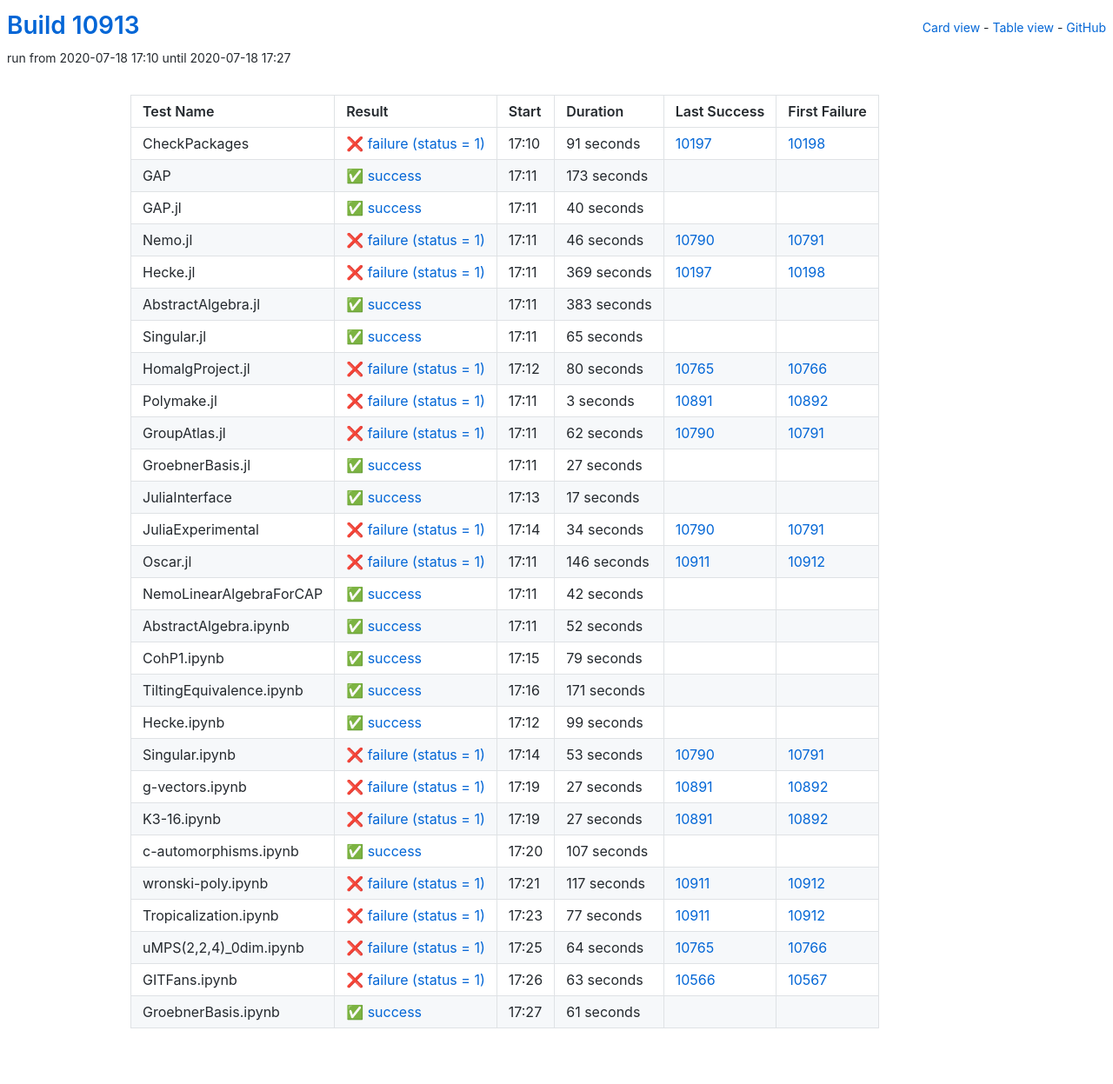
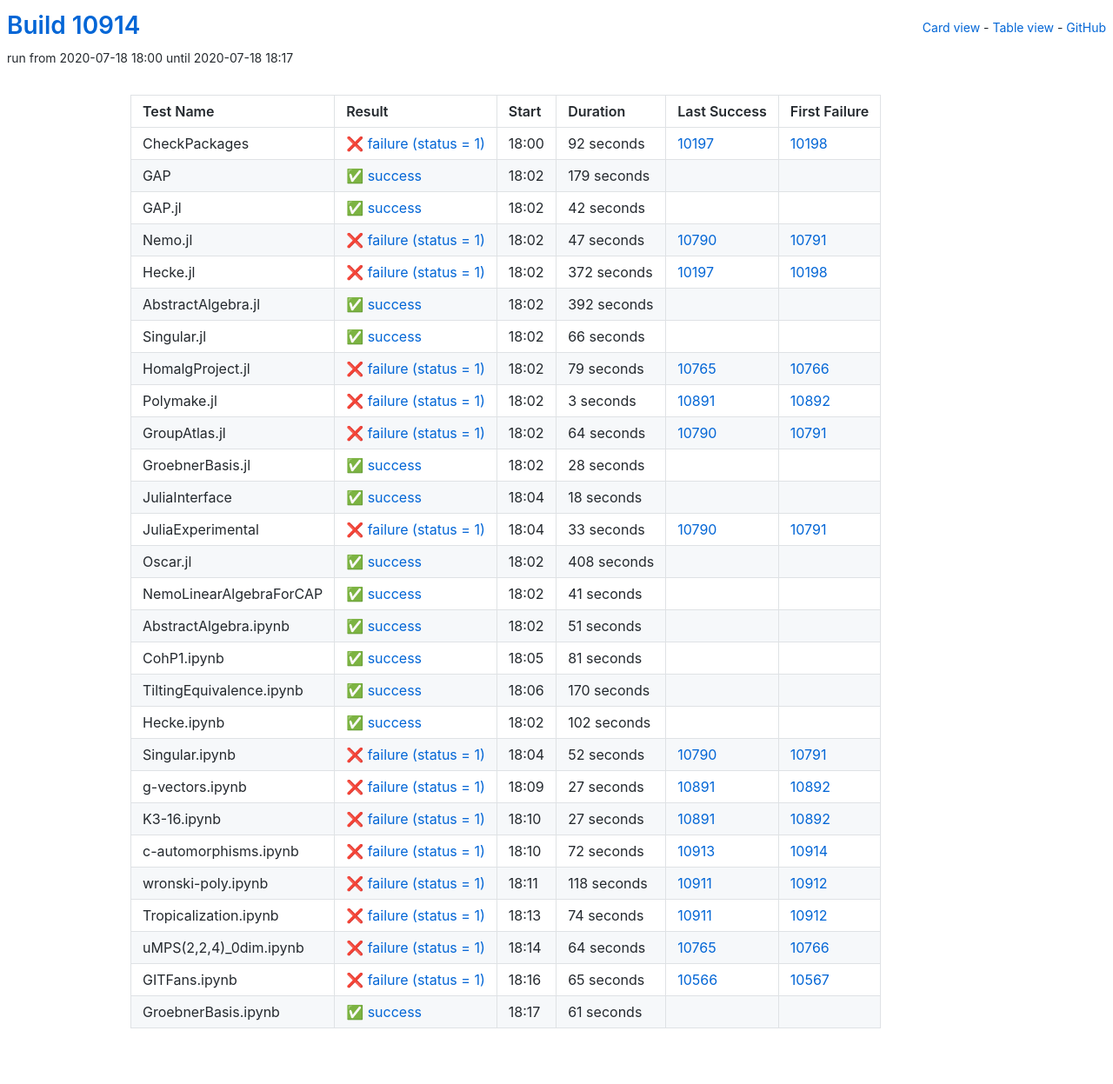
Before and after one commit to oscar-system/oscar-ci-status, a Jekyll site: the page built from table.html, in a window 1280 px wide. Shown: the whole page at 87% size. Built offline with Jekyll 4.4.1, drawn with Linux system fonts in a browser that asks for light colours.

Commit message:
Build #10914

```diff
--- a/_data/ci.yml
+++ b/_data/ci.yml
@@ -1,6 +1,6 @@
 ---
-build: 10913
-build_url: https://oscarci.mathematik.uni-kl.de/job/oscar/10913/
+build: 10914
+build_url: https://oscarci.mathematik.uni-kl.de/job/oscar/10914/
 job: oscar
 organization: oscar-system
 repo: oscar-ci-status
@@ -8,104 +8,104 @@
 tests:
 - name: CheckPackages
   id: checkpackages
-  log: https://oscarci.mathematik.uni-kl.de/job/oscar/10913/artifact/logs/build-10913/CheckPackages.log
-  start: 2020-07-18 17:10
+  log: https://oscarci.mathematik.uni-kl.de/job/oscar/10914/artifact/logs/build-10914/CheckPackages.log
+  start: 2020-07-18 18:00
   success: false
   exitcode: 1
   status: failure
-  duration: 91
+  duration: 92
   last_success: 10197
   last_success_url: https://oscarci.mathematik.uni-kl.de/job/oscar/10197/
   first_failure: 10198
   first_failure_url: https://oscarci.mathematik.uni-kl.de/job/oscar/10198/
 - name: GAP
   id: gap
-  log: https://oscarci.mathematik.uni-kl.de/job/oscar/10913/artifact/logs/build-10913/GAP.log
-  start: 2020-07-18 17:11
+  log: https://oscarci.mathematik.uni-kl.de/job/oscar/10914/artifact/logs/build-10914/GAP.log
+  start: 2020-07-18 18:02
   success: true
   exitcode: 0
   status: success
-  duration: 173
+  duration: 179
   last_success: false
   last_success_url:
   first_failure: false
   first_failure_url:
 - name: GAP.jl
   id: gap-jl
-  log: https://oscarci.mathematik.uni-kl.de/job/oscar/10913/artifact/logs/build-10913/GAP.jl.log
-  start: 2020-07-18 17:11
+  log: https://oscarci.mathematik.uni-kl.de/job/oscar/10914/artifact/logs/build-10914/GAP.jl.log
+  start: 2020-07-18 18:02
   success: true
   exitcode: 0
   status: success
-  duration: 40
+  duration: 42
   last_success: false
   last_success_url:
   first_failure: false
   first_failure_url:
 - name: Nemo.jl
   id: nemo-jl
-  log: https://oscarci.mathematik.uni-kl.de/job/oscar/10913/artifact/logs/build-10913/Nemo.jl.log
-  start: 2020-07-18 17:11
+  log: https://oscarci.mathematik.uni-kl.de/job/oscar/10914/artifact/logs/build-10914/Nemo.jl.log
+  start: 2020-07-18 18:02
   success: false
   exitcode: 1
   status: failure
-  duration: 46
+  duration: 47
   last_success: 10790
   last_success_url: https://oscarci.mathematik.uni-kl.de/job/oscar/10790/
   first_failure: 10791
   first_failure_url: https://oscarci.mathematik.uni-kl.de/job/oscar/10791/
 - name: Hecke.jl
   id: hecke-jl
-  log: https://oscarci.mathematik.uni-kl.de/job/oscar/10913/artifact/logs/build-10913/Hecke.jl.log
-  start: 2020-07-18 17:11
+  log: https://oscarci.mathematik.uni-kl.de/job/oscar/10914/artifact/logs/build-10914/Hecke.jl.log
+  start: 2020-07-18 18:02
   success: false
   exitcode: 1
   status: failure
-  duration: 369
+  duration: 372
   last_success: 10197
   last_success_url: https://oscarci.mathematik.uni-kl.de/job/oscar/10197/
   first_failure: 10198
   first_failure_url: https://oscarci.mathematik.uni-kl.de/job/oscar/10198/
 - name: AbstractAlgebra.jl
   id: abstractalgebra-jl
-  log: https://oscarci.mathematik.uni-kl.de/job/oscar/10913/artifact/logs/build-10913/AbstractAlgebra.jl.log
-  start: 2020-07-18 17:11
+  log: https://oscarci.mathematik.uni-kl.de/job/oscar/10914/artifact/logs/build-10914/AbstractAlgebra.jl.log
+  start: 2020-07-18 18:02
   success: true
   exitcode: 0
   status: success
-  duration: 383
+  duration: 392
   last_success: false
   last_success_url:
   first_failure: false
   first_failure_url:
 - name: Singular.jl
   id: singular-jl
-  log: https://oscarci.mathematik.uni-kl.de/job/oscar/10913/artifact/logs/build-10913/Singular.jl.log
-  start: 2020-07-18 17:11
+  log: https://oscarci.mathematik.uni-kl.de/job/oscar/10914/artifact/logs/build-10914/Singular.jl.log
+  start: 2020-07-18 18:02
   success: true
   exitcode: 0
   status: success
-  duration: 65
+  duration: 66
   last_success: false
   last_success_url:
   first_failure: false
   first_failure_url:
 - name: HomalgProject.jl
   id: homalgproject-jl
-  log: https://oscarci.mathematik.uni-kl.de/job/oscar/10913/artifact/logs/build-10913/HomalgProject.jl.log
-  start: 2020-07-18 17:12
+  log: https://oscarci.mathematik.uni-kl.de/job/oscar/10914/artifact/logs/build-10914/HomalgProject.jl.log
+  start: 2020-07-18 18:02
   success: false
   exitcode: 1
   status: failure
-  duration: 80
+  duration: 79
   last_success: 10765
   last_success_url: https://oscarci.mathematik.uni-kl.de/job/oscar/10765/
   first_failure: 10766
   first_failure_url: https://oscarci.mathematik.uni-kl.de/job/oscar/10766/
 - name: Polymake.jl
   id: polymake-jl
-  log: https://oscarci.mathematik.uni-kl.de/job/oscar/10913/artifact/logs/build-10913/Polymake.jl.log
-  start: 2020-07-18 17:11
+  log: https://oscarci.mathematik.uni-kl.de/job/oscar/10914/artifact/logs/build-10914/Polymake.jl.log
+  start: 2020-07-18 18:02
   success: false
   exitcode: 1
   status: failure
@@ -116,140 +116,140 @@
   first_failure_url: https://oscarci.mathematik.uni-kl.de/job/oscar/10892/
 - name: GroupAtlas.jl
   id: groupatlas-jl
-  log: https://oscarci.mathematik.uni-kl.de/job/oscar/10913/artifact/logs/build-10913/GroupAtlas.jl.log
-  start: 2020-07-18 17:11
+  log: https://oscarci.mathematik.uni-kl.de/job/oscar/10914/artifact/logs/build-10914/GroupAtlas.jl.log
+  start: 2020-07-18 18:02
   success: false
   exitcode: 1
   status: failure
-  duration: 62
+  duration: 64
   last_success: 10790
   last_success_url: https://oscarci.mathematik.uni-kl.de/job/oscar/10790/
   first_failure: 10791
   first_failure_url: https://oscarci.mathematik.uni-kl.de/job/oscar/10791/
 - name: GroebnerBasis.jl
   id: groebnerbasis-jl
-  log: https://oscarci.mathematik.uni-kl.de/job/oscar/10913/artifact/logs/build-10913/GroebnerBasis.jl.log
-  start: 2020-07-18 17:11
+  log: https://oscarci.mathematik.uni-kl.de/job/oscar/10914/artifact/logs/build-10914/GroebnerBasis.jl.log
+  start: 2020-07-18 18:02
   success: true
   exitcode: 0
   status: success
-  duration: 27
+  duration: 28
   last_success: false
   last_success_url:
   first_failure: false
   first_failure_url:
 - name: JuliaInterface
   id: juliainterface
-  log: https://oscarci.mathematik.uni-kl.de/job/oscar/10913/artifact/logs/build-10913/JuliaInterface.log
-  start: 2020-07-18 17:13
+  log: https://oscarci.mathematik.uni-kl.de/job/oscar/10914/artifact/logs/build-10914/JuliaInterface.log
+  start: 2020-07-18 18:04
   success: true
   exitcode: 0
   status: success
-  duration: 17
+  duration: 18
   last_success: false
   last_success_url:
   first_failure: false
   first_failure_url:
 - name: JuliaExperimental
   id: juliaexperimental
-  log: https://oscarci.mathematik.uni-kl.de/job/oscar/10913/artifact/logs/build-10913/JuliaExperimental.log
-  start: 2020-07-18 17:14
+  log: https://oscarci.mathematik.uni-kl.de/job/oscar/10914/artifact/logs/build-10914/JuliaExperimental.log
+  start: 2020-07-18 18:04
   success: false
   exitcode: 1
   status: failure
-  duration: 34
+  duration: 33
   last_success: 10790
   last_success_url: https://oscarci.mathematik.uni-kl.de/job/oscar/10790/
   first_failure: 10791
   first_failure_url: https://oscarci.mathematik.uni-kl.de/job/oscar/10791/
 - name: Oscar.jl
   id: oscar-jl
-  log: https://oscarci.mathematik.uni-kl.de/job/oscar/10913/artifact/logs/build-10913/Oscar.jl.log
-  start: 2020-07-18 17:11
-  success: false
-  exitcode: 1
-  status: failure
-  duration: 146
-  last_success: 10911
-  last_success_url: https://oscarci.mathematik.uni-kl.de/job/oscar/10911/
-  first_failure: 10912
-  first_failure_url: https://oscarci.mathematik.uni-kl.de/job/oscar/10912/
-- name: NemoLinearAlgebraForCAP
-  id: nemolinearalgebraforcap
-  log: https://oscarci.mathematik.uni-kl.de/job/oscar/10913/artifact/logs/build-10913/NemoLinearAlgebraForCAP.log
-  start: 2020-07-18 17:11
+  log: https://oscarci.mathematik.uni-kl.de/job/oscar/10914/artifact/logs/build-10914/Oscar.jl.log
+  start: 2020-07-18 18:02
   success: true
   exitcode: 0
   status: success
-  duration: 42
+  duration: 408
+  last_success: false
+  last_success_url:
+  first_failure: false
+  first_failure_url:
+- name: NemoLinearAlgebraForCAP
+  id: nemolinearalgebraforcap
+  log: https://oscarci.mathematik.uni-kl.de/job/oscar/10914/artifact/logs/build-10914/NemoLinearAlgebraForCAP.log
+  start: 2020-07-18 18:02
+  success: true
+  exitcode: 0
+  status: success
+  duration: 41
   last_success: false
   last_success_url:
   first_failure: false
   first_failure_url:
 - name: AbstractAlgebra.ipynb
   id: abstractalgebra-ipynb
-  log: https://oscarci.mathematik.uni-kl.de/job/oscar/10913/artifact/logs/build-10913/AbstractAlgebra.ipynb.log
-  start: 2020-07-18 17:11
+  log: https://oscarci.mathematik.uni-kl.de/job/oscar/10914/artifact/logs/build-10914/AbstractAlgebra.ipynb.log
+  start: 2020-07-18 18:02
   success: true
   exitcode: 0
   status: success
-  duration: 52
+  duration: 51
   last_success: false
   last_success_url:
   first_failure: false
   first_failure_url:
 - name: CohP1.ipynb
   id: cohp1-ipynb
-  log: https://oscarci.mathematik.uni-kl.de/job/oscar/10913/artifact/logs/build-10913/CohP1.ipynb.log
-  start: 2020-07-18 17:15
+  log: https://oscarci.mathematik.uni-kl.de/job/oscar/10914/artifact/logs/build-10914/CohP1.ipynb.log
+  start: 2020-07-18 18:05
   success: true
   exitcode: 0
   status: success
-  duration: 79
+  duration: 81
   last_success: false
   last_success_url:
   first_failure: false
   first_failure_url:
 - name: TiltingEquivalence.ipynb
   id: tiltingequivalence-ipynb
-  log: https://oscarci.mathematik.uni-kl.de/job/oscar/10913/artifact/logs/build-10913/TiltingEquivalence.ipynb.log
-  start: 2020-07-18 17:16
+  log: https://oscarci.mathematik.uni-kl.de/job/oscar/10914/artifact/logs/build-10914/TiltingEquivalence.ipynb.log
+  start: 2020-07-18 18:06
   success: true
   exitcode: 0
   status: success
-  duration: 171
+  duration: 170
   last_success: false
   last_success_url:
   first_failure: false
   first_failure_url:
 - name: Hecke.ipynb
   id: hecke-ipynb
-  log: https://oscarci.mathematik.uni-kl.de/job/oscar/10913/artifact/logs/build-10913/Hecke.ipynb.log
-  start: 2020-07-18 17:12
+  log: https://oscarci.mathematik.uni-kl.de/job/oscar/10914/artifact/logs/build-10914/Hecke.ipynb.log
+  start: 2020-07-18 18:02
   success: true
   exitcode: 0
   status: success
-  duration: 99
+  duration: 102
   last_success: false
   last_success_url:
   first_failure: false
   first_failure_url:
 - name: Singular.ipynb
   id: singular-ipynb
-  log: https://oscarci.mathematik.uni-kl.de/job/oscar/10913/artifact/logs/build-10913/Singular.ipynb.log
-  start: 2020-07-18 17:14
+  log: https://oscarci.mathematik.uni-kl.de/job/oscar/10914/artifact/logs/build-10914/Singular.ipynb.log
+  start: 2020-07-18 18:04
   success: false
   exitcode: 1
   status: failure
-  duration: 53
+  duration: 52
   last_success: 10790
   last_success_url: https://oscarci.mathematik.uni-kl.de/job/oscar/10790/
   first_failure: 10791
   first_failure_url: https://oscarci.mathematik.uni-kl.de/job/oscar/10791/
 - name: g-vectors.ipynb
   id: g-vectors-ipynb
-  log: https://oscarci.mathematik.uni-kl.de/job/oscar/10913/artifact/logs/build-10913/g-vectors.ipynb.log
-  start: 2020-07-18 17:19
+  log: https://oscarci.mathematik.uni-kl.de/job/oscar/10914/artifact/logs/build-10914/g-vectors.ipynb.log
+  start: 2020-07-18 18:09
   success: false
   exitcode: 1
   status: failure
@@ -260,8 +260,8 @@
   first_failure_url: https://oscarci.mathematik.uni-kl.de/job/oscar/10892/
 - name: K3-16.ipynb
   id: k3-16-ipynb
-  log: https://oscarci.mathematik.uni-kl.de/job/oscar/10913/artifact/logs/build-10913/K3-16.ipynb.log
-  start: 2020-07-18 17:19
+  log: https://oscarci.mathematik.uni-kl.de/job/oscar/10914/artifact/logs/build-10914/K3-16.ipynb.log
+  start: 2020-07-18 18:10
   success: false
   exitcode: 1
   status: failure
@@ -272,44 +272,44 @@
   first_failure_url: https://oscarci.mathematik.uni-kl.de/job/oscar/10892/
 - name: c-automorphisms.ipynb
   id: c-automorphisms-ipynb
-  log: https://oscarci.mathematik.uni-kl.de/job/oscar/10913/artifact/logs/build-10913/c-automorphisms.ipynb.log
-  start: 2020-07-18 17:20
-  success: true
-  exitcode: 0
-  status: success
-  duration: 107
-  last_success: false
-  last_success_url:
-  first_failure: false
-  first_failure_url:
-- name: wronski-poly.ipynb
-  id: wronski-poly-ipynb
-  log: https://oscarci.mathematik.uni-kl.de/job/oscar/10913/artifact/logs/build-10913/wronski-poly.ipynb.log
-  start: 2020-07-18 17:21
+  log: https://oscarci.mathematik.uni-kl.de/job/oscar/10914/artifact/logs/build-10914/c-automorphisms.ipynb.log
+  start: 2020-07-18 18:10
   success: false
   exitcode: 1
   status: failure
-  duration: 117
+  duration: 72
+  last_success: 10913
+  last_success_url: https://oscarci.mathematik.uni-kl.de/job/oscar/10913/
+  first_failure: 10914
+  first_failure_url: https://oscarci.mathematik.uni-kl.de/job/oscar/10914/
+- name: wronski-poly.ipynb
+  id: wronski-poly-ipynb
+  log: https://oscarci.mathematik.uni-kl.de/job/oscar/10914/artifact/logs/build-10914/wronski-poly.ipynb.log
+  start: 2020-07-18 18:11
+  success: false
+  exitcode: 1
+  status: failure
+  duration: 118
   last_success: 10911
   last_success_url: https://oscarci.mathematik.uni-kl.de/job/oscar/10911/
   first_failure: 10912
   first_failure_url: https://oscarci.mathematik.uni-kl.de/job/oscar/10912/
 - name: Tropicalization.ipynb
   id: tropicalization-ipynb
-  log: https://oscarci.mathematik.uni-kl.de/job/oscar/10913/artifact/logs/build-10913/Tropicalization.ipynb.log
-  start: 2020-07-18 17:23
+  log: https://oscarci.mathematik.uni-kl.de/job/oscar/10914/artifact/logs/build-10914/Tropicalization.ipynb.log
+  start: 2020-07-18 18:13
   success: false
   exitcode: 1
   status: failure
-  duration: 77
+  duration: 74
   last_success: 10911
   last_success_url: https://oscarci.mathematik.uni-kl.de/job/oscar/10911/
   first_failure: 10912
   first_failure_url: https://oscarci.mathematik.uni-kl.de/job/oscar/10912/
 - name: uMPS(2,2,4)_0dim.ipynb
   id: umps-2-2-4-0dim-ipynb
-  log: https://oscarci.mathematik.uni-kl.de/job/oscar/10913/artifact/logs/build-10913/uMPS-2-2-4-_0dim.ipynb.log
-  start: 2020-07-18 17:25
+  log: https://oscarci.mathematik.uni-kl.de/job/oscar/10914/artifact/logs/build-10914/uMPS-2-2-4-_0dim.ipynb.log
+  start: 2020-07-18 18:14
   success: false
   exitcode: 1
   status: failure
@@ -320,20 +320,20 @@
   first_failure_url: https://oscarci.mathematik.uni-kl.de/job/oscar/10766/
 - name: GITFans.ipynb
   id: gitfans-ipynb
-  log: https://oscarci.mathematik.uni-kl.de/job/oscar/10913/artifact/logs/build-10913/GITFans.ipynb.log
-  start: 2020-07-18 17:26
+  log: https://oscarci.mathematik.uni-kl.de/job/oscar/10914/artifact/logs/build-10914/GITFans.ipynb.log
+  start: 2020-07-18 18:16
   success: false
   exitcode: 1
   status: failure
-  duration: 63
+  duration: 65
   last_success: 10566
   last_success_url: https://oscarci.mathematik.uni-kl.de/job/oscar/10566/
   first_failure: 10567
   first_failure_url: https://oscarci.mathematik.uni-kl.de/job/oscar/10567/
 - name: GroebnerBasis.ipynb
   id: groebnerbasis-ipynb
-  log: https://oscarci.mathematik.uni-kl.de/job/oscar/10913/artifact/logs/build-10913/GroebnerBasis.ipynb.log
-  start: 2020-07-18 17:27
+  log: https://oscarci.mathematik.uni-kl.de/job/oscar/10914/artifact/logs/build-10914/GroebnerBasis.ipynb.log
+  start: 2020-07-18 18:17
   success: true
   exitcode: 0
   status: success
```
Also changed, not shown: README.md.
